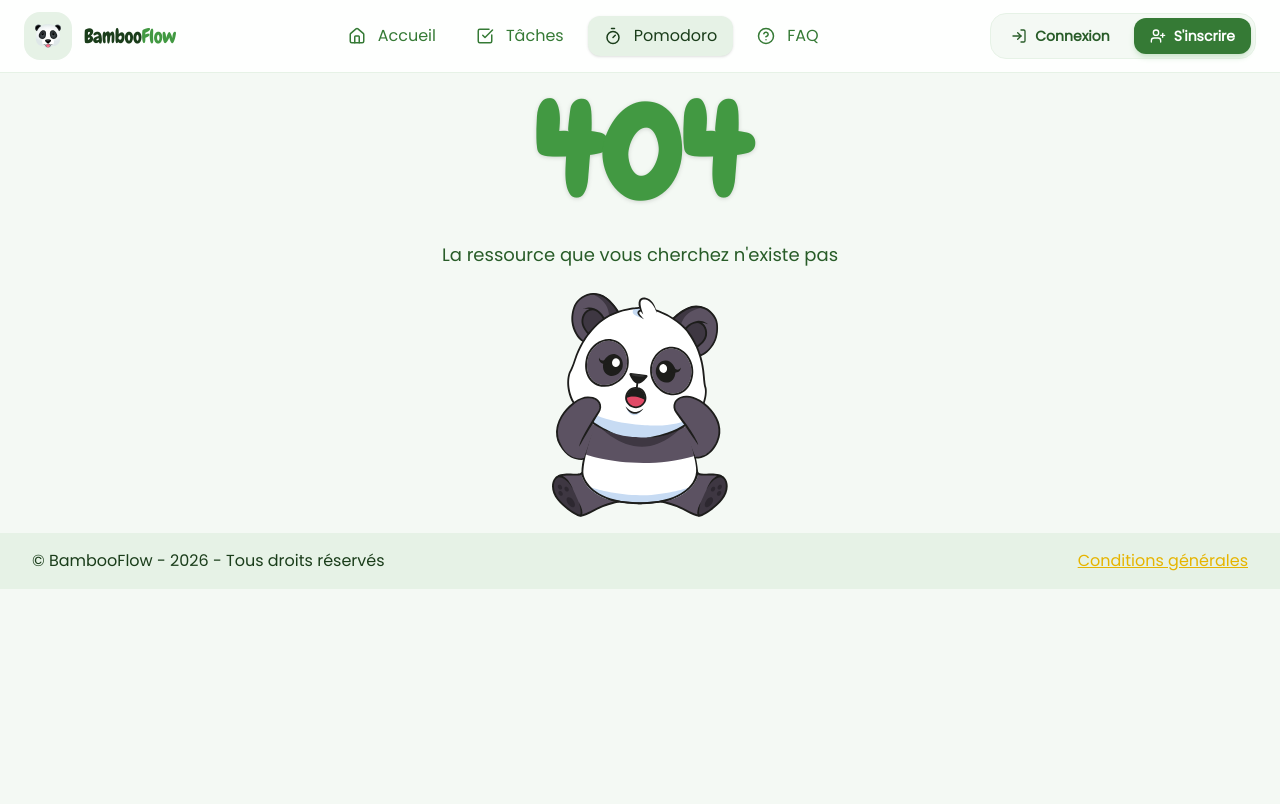
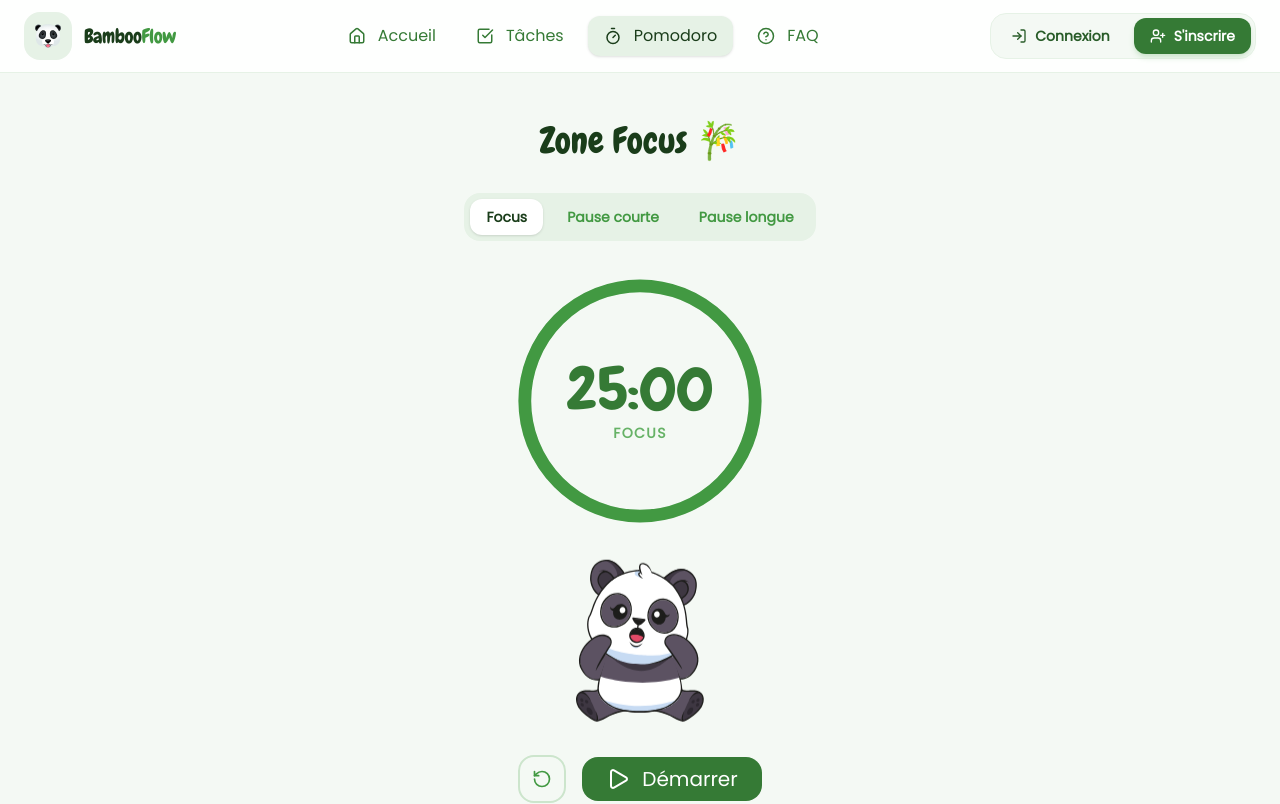
Before and after one commit to nabila-tamajnit/BambooFlow_frontend, a React (Vite) app: page /pomodoro in a window 1280 px wide. Before the commit this address had no page. Shown: the top 804 px of the page. Built offline with nearby package versions, Linux system fonts and the light colour scheme.

Commit message:
add  pomodoro page and components + route

```diff
--- /dev/null
+++ b/src/features/pomodoro/pages/Pomodoro.jsx
@@ -0,0 +1,126 @@
+// src/features/pomodoro/pages/Pomodoro.jsx
+import { useState, useEffect, useRef } from 'react';
+import { Play, Pause, RotateCcw } from 'lucide-react';
+
+const MODES = {
+    focus:      { label: 'Focus',        duration: 25 * 60, color: 'text-main-600' },
+    shortBreak: { label: 'Pause courte', duration:  5 * 60, color: 'text-secondary-500' },
+    longBreak:  { label: 'Pause longue', duration: 15 * 60, color: 'text-secondary-600' },
+};
+
+export const Pomodoro = () => {
+    const [mode, setMode] = useState('focus');
+    const [timeLeft, setTimeLeft] = useState(MODES.focus.duration);
+    const [isRunning, setIsRunning] = useState(false);
+    const [sessions, setSessions] = useState(0);
+    const intervalRef = useRef(null);
+
+    const currentMode = MODES[mode];
+    const progress = timeLeft / currentMode.duration; // 1 → 0
+    const circumference = 2 * Math.PI * 90; // rayon 90
+
+    useEffect(() => {
+        if (isRunning) {
+            intervalRef.current = setInterval(() => {
+                setTimeLeft(t => {
+                    if (t <= 1) {
+                        clearInterval(intervalRef.current);
+                        setIsRunning(false);
+                        if (mode === 'focus') setSessions(s => s + 1);
+                        return 0;
+                    }
+                    return t - 1;
+                });
+            }, 1000);
+        }
+        return () => clearInterval(intervalRef.current);
+    }, [isRunning, mode]);
+
+    const handleModeChange = (newMode) => {
+        setIsRunning(false);
+        setMode(newMode);
+        setTimeLeft(MODES[newMode].duration);
+    };
+
+    const reset = () => {
+        setIsRunning(false);
+        setTimeLeft(currentMode.duration);
+    };
+
+    const minutes = String(Math.floor(timeLeft / 60)).padStart(2, '0');
+    const seconds = String(timeLeft % 60).padStart(2, '0');
+
+    return (
+        <main className="max-w-2xl mx-auto px-6 py-12 flex flex-col items-center gap-8">
+            <h1 className="text-4xl font-chewy text-main-800">Zone Focus 🎋</h1>
+
+            {/* Sélecteur de mode */}
+            <div className="flex gap-2 bg-main-100 p-1.5 rounded-2xl">
+                {Object.entries(MODES).map(([key, val]) => (
+                    <button key={key}
+                        onClick={() => handleModeChange(key)}
+                        className={`px-4 py-2 rounded-xl text-sm font-bold transition-all ${
+                            mode === key ? 'bg-white shadow text-main-800' : 'text-main-500'
+                        }`}>
+                        {val.label}
+                    </button>
+                ))}
+            </div>
+
+            {/* Timer circulaire SVG */}
+            <div className="relative flex items-center justify-center w-64 h-64">
+                <svg className="absolute w-full h-full -rotate-90" viewBox="0 0 200 200">
+                    {/* Piste de fond */}
+                    <circle cx="100" cy="100" r="90"
+                        fill="none" stroke="#e6f2e6" strokeWidth="10" />
+                    {/* Arc de progression */}
+                    <circle cx="100" cy="100" r="90"
+                        fill="none" stroke="#429942" strokeWidth="10"
+                        strokeLinecap="round"
+                        strokeDasharray={circumference}
+                        strokeDashoffset={circumference * (1 - progress)}
+                        className="transition-all duration-1000" />
+                </svg>
+
+                <div className="text-center z-10">
+                    <p className={`text-6xl font-chewy ${currentMode.color}`}>
+                        {minutes}:{seconds}
+                    </p>
+                    <p className="text-sm text-main-400 font-bold uppercase tracking-widest mt-1">
+                        {currentMode.label}
+                    </p>
+                </div>
+            </div>
+
+            {/*
+                🐼 PANDA ICI — sous le timer
+                Mode focus  → /images/panda_eating.svg   (animate-bounce-slow)
+                Mode pause  → /images/panda_sleeping.svg
+                Timer à 0   → /images/panda_victory.svg
+            */}
+            <img
+                src="/images/panda_404.svg" // remplace par la bonne image selon le mode
+                alt="Panda"
+                className="w-32 animate-bounce-slow"
+            />
+
+            {/* Contrôles */}
+            <div className="flex items-center gap-4">
+                <button onClick={reset}
+                    className="p-3 rounded-2xl border-2 border-main-200 text-main-500 hover:bg-main-50 transition-all">
+                    <RotateCcw size={20} />
+                </button>
+                <button onClick={() => setIsRunning(r => !r)}
+                    className="btn px-10 py-4 text-xl flex items-center gap-3">
+                    {isRunning ? <Pause size={24}/> : <Play size={24}/>}
+                    {isRunning ? 'Pause' : 'Démarrer'}
+                </button>
+            </div>
+
+            {/* Compteur de sessions */}
+            <p className="text-main-400 font-bold text-sm uppercase tracking-widest">
+                🎋 {sessions} session{sessions > 1 ? 's' : ''} complétée{sessions > 1 ? 's' : ''}
+            </p>
+        </main>
+    );
+};
```
Also changed, not shown: src/routes.jsx (+21 -16 lines), src/features/pomodoro/components/PomodoroControls.jsx (added), src/features/pomodoro/components/PomodoroSettings.jsx (added), src/features/pomodoro/components/PomodoroStats.jsx (added), src/features/pomodoro/components/PomodoroTimer.jsx (added).
